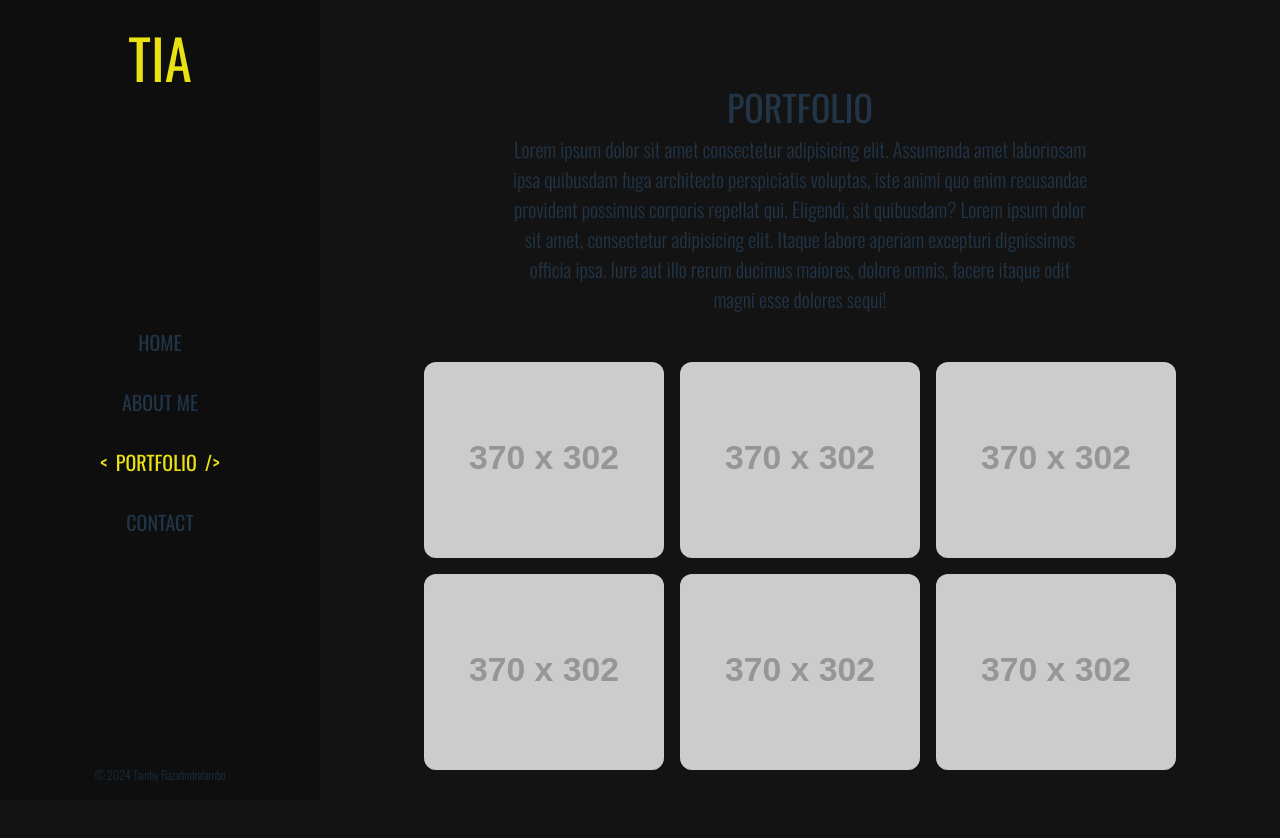
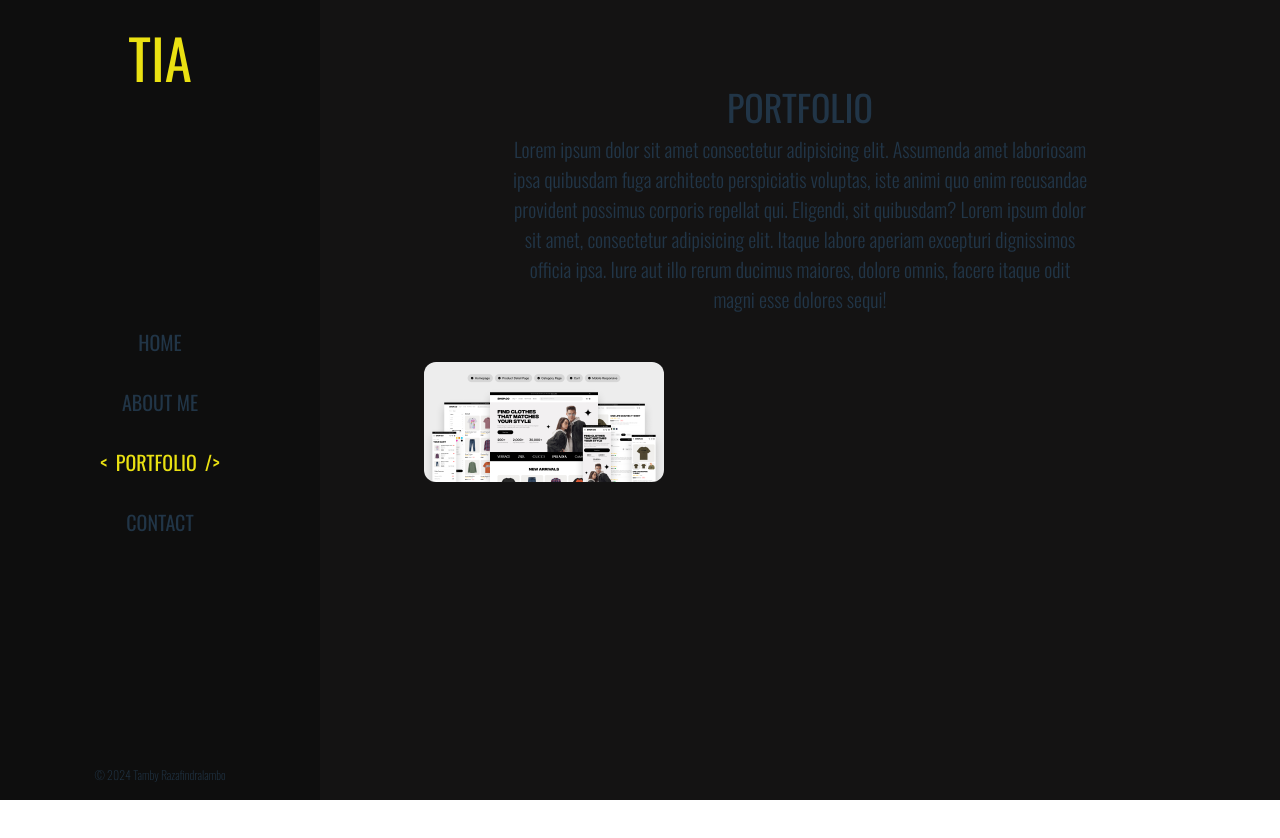
Before and after one commit to tamby1296/fe-portfolio, a React (Vite) app: page /portfolio in a window 1280 px wide. Shown: the top 838 px of the page. After the commit the page ends 800 px from the top, so only its background shows below. Built offline with nearby package versions, Linux system fonts and the light colour scheme.

Commit message:
feat(add-e-commerce): Add contact and e-commerce website

```diff
--- a/src/components/PortfolioCard.tsx
+++ b/src/components/PortfolioCard.tsx
@@ -1,12 +1,21 @@
-export const PortfolioCard = () => {
+import React from "react";
+
+interface IPortfolioCardProps {
+  img: string;
+  link: string;
+  title: string;
+  description?: string;
+}
+
+export const PortfolioCard: React.FC<IPortfolioCardProps> = ({ img, link, title, description}) => {
   return (
-    <div className="lg:w-1/3 flex-shrink p-2">
-      <a href="http://www.google.mu" target="_blank" rel="noreferer noopener" className="w-full">
-        <img src="https://placehold.co/370x302" alt="my-img" className="w-full rounded-xl flex-grow" />
-        {/* <div className="text-center mx-auto">
-          <h1 className="text-4xl">ABOUT ME</h1>
-          <p className="text-xl font-light">Lorem ipsum dolor sit amet consectetur adipisicing elit. Commodi consequatur at iste? Natus quas quam aperiam consectetur nihil laudantium ut ad suscipit veritatis vero aliquam maxime odit, recusandae accusantium rerum.</p>
-        </div> */}
+    <div className="lg:w-1/3 flex-shrink p-2 relative overflow-hidden">
+      <a href={link} target="_blank" rel="noreferer noopener" className="group w-full">
+        <img src={img} alt={title} className="w-full h-full rounded-xl flex-grow object-cover" />
+        <div className="translate-y-[100%] transition duration-500 group-hover:translate-y-0 text-center mx-auto absolute top-0 bg-kAppGrey bg-opacity-80 w-full h-full p-2">
+          <h1 className="text-2xl text-kAppYellow">{title}</h1>
+          <p className="text-xl font-light">{description}</p>
+        </div>
       </a>
     </div>
   )
--- a/src/modules/contact/ContactScreen.tsx
+++ b/src/modules/contact/ContactScreen.tsx
@@ -1,17 +1,23 @@
 const ContactScreen = () => {
+
+  const handleSubmit = (e) => {
+    e.preventDefault();
+    console.log(e)
+  }
+
   return (
     <div className="flex flex-col justify-center px-[10%]">
       <div className="text-center mx-auto mb-10">
         <h1 className="text-4xl">CONTACT</h1>
         <p className="text-xl font-light w-3/4 mx-auto">Lorem ipsum dolor sit amet consectetur adipisicing elit. Assumenda amet laboriosam ipsa quibusdam fuga architecto perspiciatis voluptas, iste animi quo enim recusandae provident possimus corporis repellat qui. Eligendi, sit quibusdam?</p>
       </div>
-      <form action="#" className="w-3/4 mx-auto flex flex-col items-center gap-5">
+      <form action="#" className="w-3/4 mx-auto flex flex-col items-center gap-5" onSubmit={handleSubmit}>
         <div className="flex justify-between gap-5 w-full">
-          <input type="text" placeholder="Subject" />
-          <input type="text" placeholder="Subject" />
+          <input type="text" placeholder="Name" name="name" />
+          <input type="email" placeholder="Email" name="email" />
         </div>
-        <input type="text" placeholder="Subject" />
-        <textarea placeholder="Message" rows={5}/>
+        <input type="text" placeholder="Subject" name="subject" />
+        <textarea placeholder="Message" rows={5} name="message" />
         <button type="submit" className="text-xl text-kAppBlack bg-kAppYellow px-12 py-2 rounded-lg">Submit</button>
       </form>
     </div>
--- a/src/modules/portfolio/PortfolioScreen.tsx
+++ b/src/modules/portfolio/PortfolioScreen.tsx
@@ -1,4 +1,13 @@
 import { PortfolioCard } from '../../components/PortfolioCard'
+import eCommerceCover from "../../assets/e-commerce.jpg";
+
+const PORTFOLIO = [
+  {
+    "img": eCommerceCover,
+    "title": "E-Commerce",
+    "link": "https://fe-e-commerce.web.app/",
+  }
+]
 
 const PortfolioScreen = () => {
   return (
@@ -9,7 +18,7 @@ const PortfolioScreen = () => {
       </div>
       <div className="flex flex-col lg:flex-row lg:flex-wrap">
       {
-        Array.from({ length: 6 }).map( (_, index) => <PortfolioCard key={index} />)
+        PORTFOLIO.map( (p, index) => <PortfolioCard key={index} {...p}/>)
       }
       </div>
     </div>
```
Also changed, not shown: src/assets/e-commerce.jpg (added).
